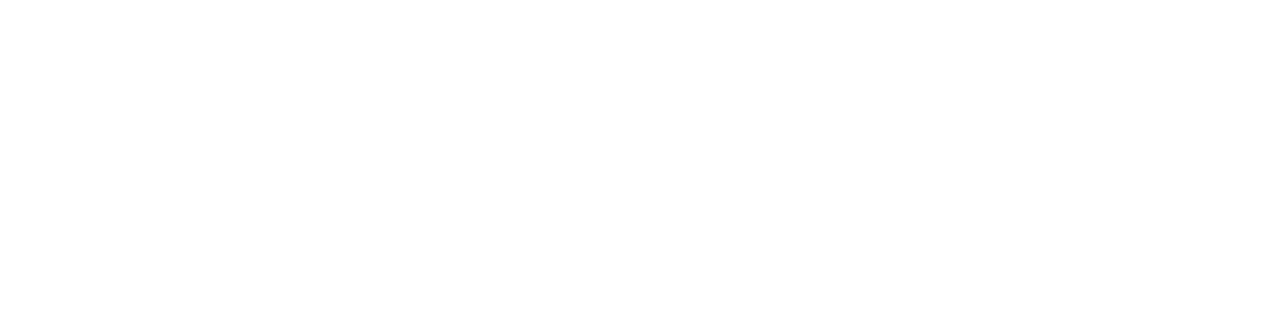
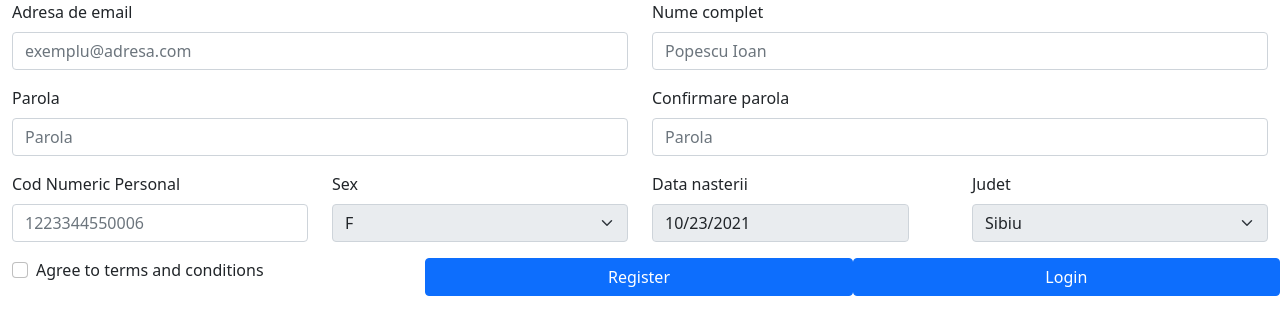
Before and after one commit to Elisei-26/rovot, a React (Create React App) app: page /register in a window 1280 px wide. Shown: the top 334 px of the page. Built offline with nearby package versions, Linux system fonts and the light colour scheme.

Commit message:
Login + Register pages

```diff
--- a/package.json
+++ b/package.json
@@ -6,8 +6,13 @@
     "@testing-library/jest-dom": "^5.14.1",
     "@testing-library/react": "^11.2.7",
     "@testing-library/user-event": "^12.8.3",
+    "bootstrap": "^5.1.3",
+    "bootstrap-datepicker": "^1.9.0",
     "react": "^17.0.2",
+    "react-bootstrap": "^2.0.0",
+    "react-datepicker": "^4.3.0",
     "react-dom": "^17.0.2",
+    "react-router-bootstrap": "^0.25.0",
     "react-router-dom": "^5.3.0",
     "react-scripts": "4.0.3",
     "web-vitals": "^1.1.2"
--- a/src/App.js
+++ b/src/App.js
@@ -1,5 +1,6 @@
 import './App.css';
 import Webpages from './pages';
+import 'bootstrap/dist/css/bootstrap.min.css';
 
 function App() {
   return (
--- /dev/null
+++ b/src/constData.js
@@ -0,0 +1,7 @@
+
+const judete = ["Alba", "Arad", "Arges", "Bacau", "Bihor", "Bistrita Nasaud", "Botosani", "Braila", "Buzau", "Calarasi", "Caras Severin", "Cluj",
+"Constanta", "Covasna", "Dambovita", "Dolj", "Galati", "Giurgiu", "Gorj", "Harghita", "Hunedoara", "Ialomita", "Iasi", "Ilfov",
+"Maramures", "Mehedinti", "Mures", "Neamt", "Olt", "Prahova", "Salaj", "Satu Mare", "Sibiu", "Suceava", "Teleorman", "Timis", "Tulcea",
+"Valcea", "Vaslui", "Vrancea"];
+
+export default judete;
--- a/src/pages/index.js
+++ b/src/pages/index.js
@@ -5,6 +5,7 @@
 } from "react-router-dom";
 
 import Login from './login';
+import Register from './register';
 import Home from './home';
 
 const Webpages = () => {
@@ -12,6 +13,7 @@
         <Router>
             <Route exact path="/" component= {Home} />
             <Route path = "/login" component = {Login} />
+            <Route path = "/register" component = {Register} />
         </Router>
     );
 };
--- a/src/pages/login.js
+++ b/src/pages/login.js
@@ -1,10 +1,56 @@
-import React from 'react';
+import { React, useState, Component } from "react";
+import {
+  Row,
+  Form,
+  Col,
+  Button,
+  Container,
+} from "react-bootstrap";
+
+import "react-datepicker/dist/react-datepicker.css";
+
 const Login = () => {
-    return (
-        <div>
-            <h1>Login</h1>
-            <p>You login here</p>
-        </div>
-    );
+  const [email, setEmail] = useState("");
+  const [password, setPassword] = useState("");
+
+  const handleSubmit = (event) => {
+    event.preventDefault();
+    alert("loggin in...");
+  };
+
+  return (
+    <Container fluid>
+      <Form onSubmit={handleSubmit}>
+        <Row className="mb-3">
+          <Form.Group as={Col} controlId="formGridEmail">
+            <Form.Label>Email</Form.Label>
+            <Form.Control type="text" placeholder="exemplu@adresa.com" value={email} onChange={e => setEmail(e.target.value)}/>
+          </Form.Group>
+
+		  <Form.Group as={Col} controlId="formGridPassword">
+            <Form.Label>Parola</Form.Label>
+            <Form.Control type="password" placeholder="Parola" value={password} onChange={e => setPassword(e.target.value)}/>
+          </Form.Group>
+        </Row>
+
+		<Row className="mb-3">
+			<Button as={Col} variant="primary" type="submit" onClick={e => {handleSubmit(e)}}>
+					Login
+			</Button>
+			<Form.Group as={Col}>
+				<Form.Check
+                    type="checkbox"
+                    id="rememberMe"
+                    label="Remember me"
+                />
+            </Form.Group>
+			<Button as={Col} variant="primary" type="submit" onClick={e => { }}>
+				Register
+			</Button>
+		</Row>
+      </Form>
+    </Container>
+  );
 };
+
 export default Login;
--- /dev/null
+++ b/src/pages/register.js
@@ -0,0 +1,175 @@
+import { React, useState, Component } from "react";
+import {
+  Row,
+  Form,
+  Col,
+  Button,
+  Container,
+} from "react-bootstrap";
+import DatePicker from "react-datepicker";
+import LinkContainer from "react-router-bootstrap";
+
+import judete from "../constData";
+
+import "react-datepicker/dist/react-datepicker.css";
+
+
+const Register = () => {
+  const [email, setEmail] = useState("");
+  const [name, setName] = useState("");
+  const [cnp, setCnp] = useState("");
+	const [sex, setSex] = useState("F");
+  const [date, setDate] = useState(new Date());
+	const [judet, setJudet] = useState("Sibiu");
+  const [password, setPassword] = useState("");
+  const [passwordConfirm, setPasswordConfirm] = useState("");
+
+  const handleSubmit = (event) => {
+    event.preventDefault();
+    alert(date);
+  };
+
+  const CNPChange = (cnp) => {
+		if(cnp.length !== 13)
+			return;
+
+		const verifyConstantNumber = "279146358279";
+
+		var totalAdunat = 0;
+		for(var i = 0; i < 12; i++) {
+			totalAdunat = totalAdunat + cnp[i] * verifyConstantNumber[i];
+		}
+
+		var verifyDigit = totalAdunat % 11;
+		if(verifyDigit === 10)
+			verifyDigit = 1;
+
+    if (/^\d+$/.test(cnp) && verifyDigit == cnp[12]) {	//valid cnp
+			const s = cnp[0];
+			var aa = cnp[1] + cnp[2];
+			const ll = cnp[3] + cnp[4];
+			const zz = cnp[5] + cnp[6];
+			const jj = cnp[7] + cnp[8];
+			const nnn = cnp[9] + cnp[10] + cnp[11];
+
+			if(s % 2 == 1)
+				setSex("M");
+			else
+				setSex("F");
+
+			if(s == 1 || s == 2)
+				aa = 19 + aa;
+			else if(s == 3 || s == 4)
+				aa = 18 + aa;
+			else if(s == 5 || s == 6)
+				aa = 20 + aa;
+
+			setDate(new Date(aa, ll - 1, zz));
+			setJudet(judete[jj - 1]);
+		} else { //invalid cnp
+			alert("invalid");
+		}
+  };
+
+  return (
+    <Container fluid>
+      <Form onSubmit={handleSubmit}>
+        <Row className="mb-3">
+          <Form.Group as={Col} controlId="formGridEmail">
+            <Form.Label>Adresa de email</Form.Label>
+            <Form.Control type="email" placeholder="exemplu@adresa.com" value={email} onChange={e => setEmail(e.target.value)}/>
+          </Form.Group>
+
+          <Form.Group as={Col} controlId="formGridName">
+            <Form.Label>Nume complet</Form.Label>
+            <Form.Control type="text" placeholder="Popescu Ioan" value={name} onChange={e => setName(e.target.value)}/>
+          </Form.Group>
+        </Row>
+
+        <Row className="mb-3">
+          <Form.Group as={Col} controlId="formGridPassword">
+            <Form.Label>Parola</Form.Label>
+            <Form.Control type="password" placeholder="Parola" value={password} onChange={e => setPassword(e.target.value)}/>
+          </Form.Group>
+
+          <Form.Group as={Col} controlId="formGridConfirmPassword">
+            <Form.Label>Confirmare parola</Form.Label>
+            <Form.Control type="password" placeholder="Parola" value={passwordConfirm} onChange={e => setPasswordConfirm(e.target.value)}/>
+          </Form.Group>
+        </Row>
+
+        <Row className="mb-3">
+					<Form.Group as={Col} controlId="formGridCNP">
+						<Form.Label>Cod Numeric Personal</Form.Label>
+						<Form.Control
+							placeholder="1223344550006"
+							value={cnp}
+							onChange={(e) => {
+								setCnp(e.target.value);
+								CNPChange(e.target.value);
+							}}
+							maxLength={13}
+						/>
+					</Form.Group>
+
+					<Form.Group as={Col} controlId="formGridSex">
+            <Form.Label>Sex</Form.Label>
+            <Form.Select disabled defaultValue="F" value={sex}>
+							<option value="F">F</option>
+							<option value="M">M</option>
+            </Form.Select>
+          </Form.Group>
+
+          <Form.Group as={Col} controlId="formGridDate">
+            <Form.Label>Data nasterii</Form.Label>
+            <DatePicker
+              selected={date}
+              onChange={e => setDate(e.target.value)}
+              disabled
+              className="form-control"
+              customInput={
+                <input
+                  type="text"
+                  id="validationCustom01"
+                  placeholder="First name"
+                />
+              }
+            />
+          </Form.Group>
+
+          <Form.Group as={Col} controlId="formGridState">
+            <Form.Label>Judet</Form.Label>
+            <Form.Select disabled defaultValue="Sibiu" value={judet}>
+              {judete.map((judet) => (
+                <option value={judet}>{judet}</option>
+              ))}
+            </Form.Select>
+          </Form.Group>
+        </Row>
+
+				<Row className="mb-3">
+					<Form.Group as={Col}>
+							<Form.Check
+								required
+								name="terms"
+								label="Agree to terms and conditions"
+								feedbackTooltip
+							/>
+					</Form.Group>
+
+					<Button as={Col} variant="primary" type="submit" onClick={e => {handleSubmit(e)}}>
+						Register
+					</Button>
+
+
+						<Button as={Col} variant="primary" onClick={e => { }}>
+							Login
+						</Button>
+
+				</Row>
+      </Form>
+    </Container>
+  );
+};
+
+export default Register;
```
Also changed, not shown: test.js (added, +18 -0 lines), 1 other file (tests, documents, lock files or other folders).
